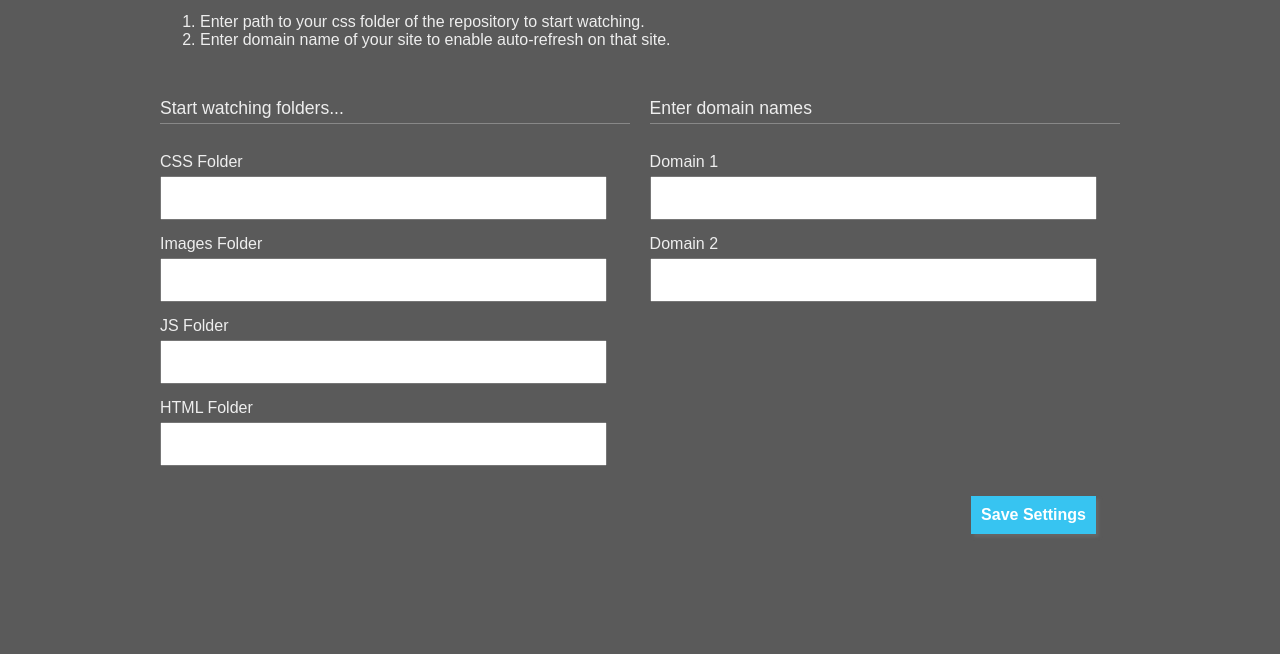
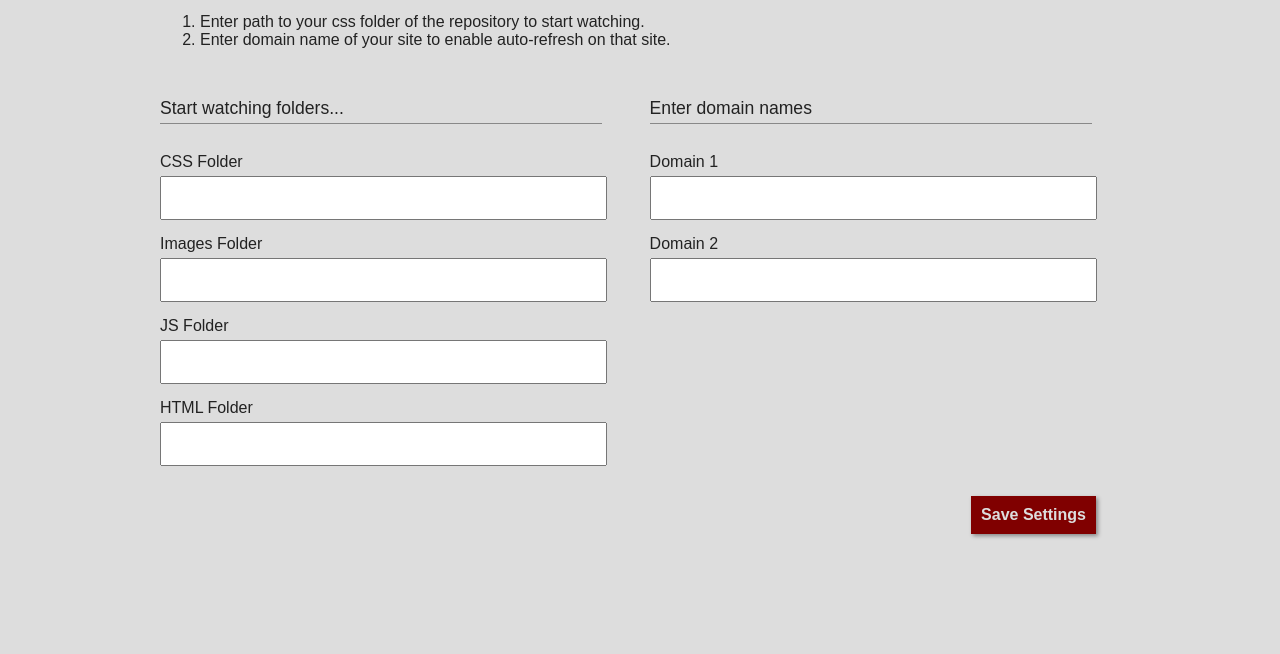
Before and after one commit to prajwalit/RefreshJS, a browser extension: page templates/index.html in a window 1280 px wide. Shown: the part 211-865 px from the top of the page. Drawn offline with nearby package versions, Linux system fonts and the light colour scheme; files that its build step writes are made by us from their sources; no server answers; files whose address does not match are found by name.

Commit message:
Minor style fixes.

```diff
--- a/resources/scss/screen.scss
+++ b/resources/scss/screen.scss
@@ -1,6 +1,12 @@
+$flip-text-color: #dddddd;
+$text-color     : #222222;
+$body-bg        : #dddddd;
+$header-color   : #800000;
+$grey-border    : #888888;
+
 body {
-    background: #5a5a5a;
-    color: #eeeeee;
+    background: $body-bg;
+    color: $text-color;
     margin: 0;
     font-family: sans-serif;
     font-size: 16px;
@@ -8,7 +14,7 @@ body {
 
 header {
     padding: 20px 0;
-    background: #37c4f1;
+    background: $header-color;
 }
 
 h1 {
@@ -33,8 +39,9 @@ h3 {
 h4 {
     font-weight: normal;
     font-size: 1.1em;
-    border-bottom: 1px solid #888;
+    border-bottom: 1px solid $grey-border;
     padding-bottom: 4px;
+    width: 94%;
 }
 
 .doc {
@@ -81,11 +88,11 @@ input {
     button {
         float: right;
         padding: 10px;
-        background: #37c4f1;
-        color: white;
+        background: $header-color;
+        color: $flip-text-color;
         border: 0;
         font-size: 16px;
         font-weight: bold;
-        box-shadow: 3px 3px 3px #666;
+        box-shadow: 2px 2px 4px $grey-border;
     }
 }
```
Also changed, not shown: resources/static/css/screen.css.
